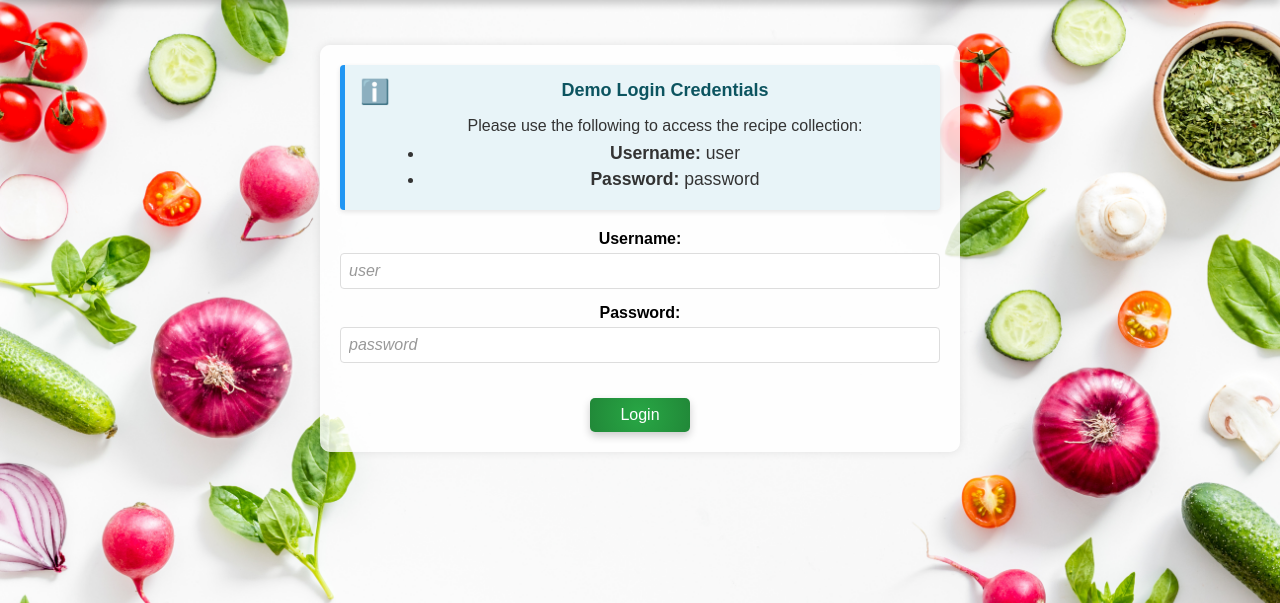
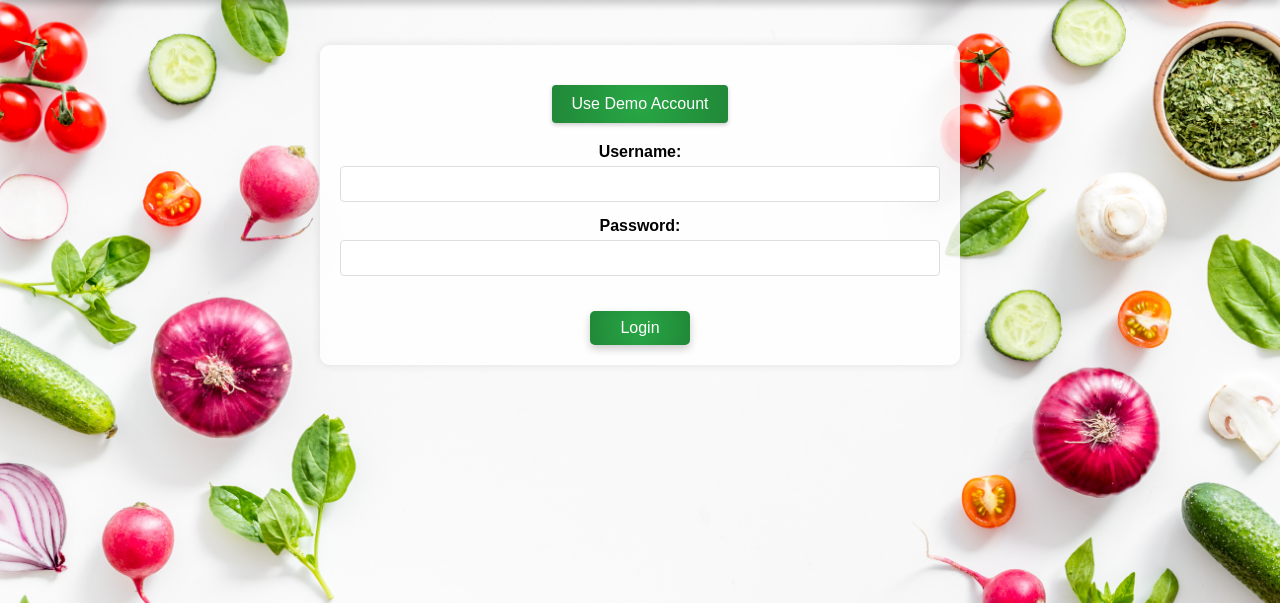
Before and after one commit to AJSorbello/recipe-app, a Django app: page /login/ in a window 1280 px wide. Shown: the part 85-688 px from the top of the page. Run offline with Django 4.2, Linux system fonts and the light colour scheme.

Commit message:
Replace credentials info with 'Use Demo Account' button that auto-fills login form

```diff
--- a/src/templates/auth/login.html
+++ b/src/templates/auth/login.html
@@ -11,27 +11,19 @@
         <div class="error">{{ error_message }}</div>
     {% endif %}
 
-    <div class="notification-banner">
-        <div class="notification-icon">ℹ️</div>
-        <div class="notification-content">
-            <h3>Demo Login Credentials</h3>
-            <p>Please use the following to access the recipe collection:</p>
-            <ul>
-                <li><strong>Username:</strong> user</li>
-                <li><strong>Password:</strong> password</li>
-            </ul>
-        </div>
+    <div class="demo-login-container">
+        <button id="demo-login-btn" class="demo-button" type="button">Use Demo Account</button>
     </div>
 
     <form action="" method="POST">
         {% csrf_token %}
         <div class="form-group">
             <label for="id_username">Username:</label>
-            <input type="text" name="username" id="id_username" placeholder="user" required>
+            <input type="text" name="username" id="id_username" required>
         </div>
         <div class="form-group">
             <label for="id_password">Password:</label>
-            <input type="password" name="password" id="id_password" placeholder="password" required>
+            <input type="password" name="password" id="id_password" required>
         </div>
         <div class="center-button">
             <button type="submit" class="small-button">Login</button>
@@ -39,49 +31,28 @@
     </form>
 </div>
 
+<script>
+    document.addEventListener('DOMContentLoaded', function() {
+        const demoButton = document.getElementById('demo-login-btn');
+        const usernameField = document.getElementById('id_username');
+        const passwordField = document.getElementById('id_password');
+
+        demoButton.addEventListener('click', function() {
+            // Fill in the demo credentials
+            usernameField.value = 'user';
+            passwordField.value = 'password';
+
+            // Optional: add a visual feedback that fields were filled
+            demoButton.textContent = 'Demo Credentials Applied';
+            demoButton.classList.add('demo-applied');
+
+            // Focus on the login button
+            document.querySelector('button[type="submit"]').focus();
+        });
+    });
+</script>
+
 <style>
-    .notification-banner {
-        background-color: #e8f4f8;
-        border-left: 5px solid #2196F3;
-        color: #333;
-        padding: 15px;
-        margin-bottom: 20px;
-        border-radius: 4px;
-        box-shadow: 0 2px 5px rgba(0,0,0,0.1);
-        display: flex;
-        align-items: flex-start;
-    }
-
-    .notification-icon {
-        font-size: 24px;
-        margin-right: 15px;
-        line-height: 1;
-    }
-
-    .notification-content {
-        flex: 1;
-    }
-
-    .notification-content h3 {
-        margin-top: 0;
-        margin-bottom: 10px;
-        color: #0c5460;
-        font-size: 18px;
-    }
-
-    .notification-content p {
-        margin-bottom: 8px;
-    }
-
-    .notification-content ul {
-        margin: 0;
-        padding-left: 20px;
-    }
-
-    .notification-content li {
-        margin-bottom: 5px;
-    }
-
     .form-group {
         margin-bottom: 15px;
     }
@@ -101,9 +72,34 @@
         box-sizing: border-box;
     }
 
-    .form-group input::placeholder {
-        color: #999;
-        font-style: italic;
+    .demo-login-container {
+        text-align: center;
+        margin-bottom: 20px;
+    }
+
+    .demo-button {
+        background-color: #ff7f50;
+        color: white;
+        border: none;
+        border-radius: 4px;
+        padding: 10px 20px;
+        font-size: 1rem;
+        cursor: pointer;
+        transition: background-color 0.3s, transform 0.2s;
+        box-shadow: 0 2px 4px rgba(0,0,0,0.2);
+    }
+
+    .demo-button:hover {
+        background-color: #ff6b3d;
+        transform: translateY(-2px);
+    }
+
+    .demo-button:active {
+        transform: translateY(0);
+    }
+
+    .demo-applied {
+        background-color: #4CAF50;
     }
 </style>
 {% endblock %}
```
